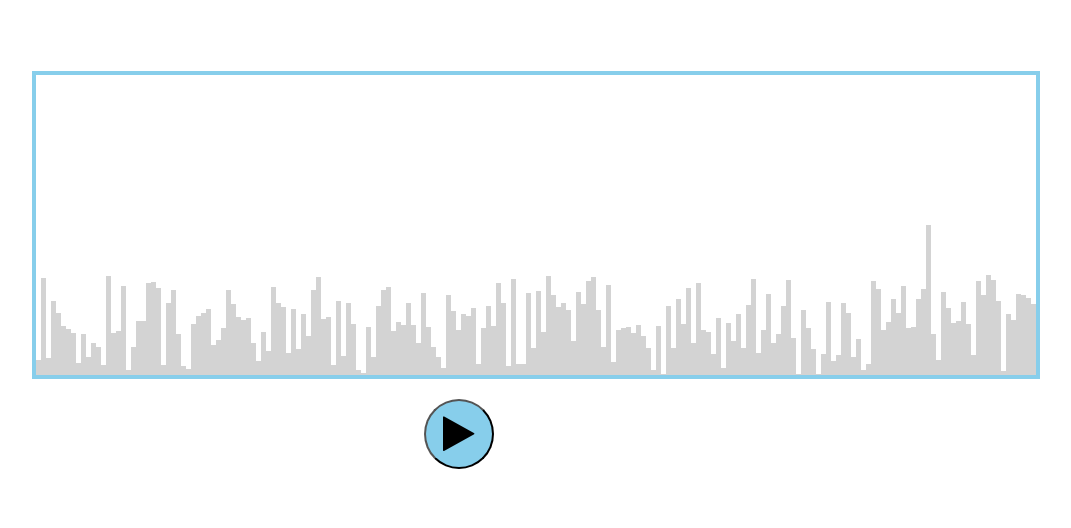
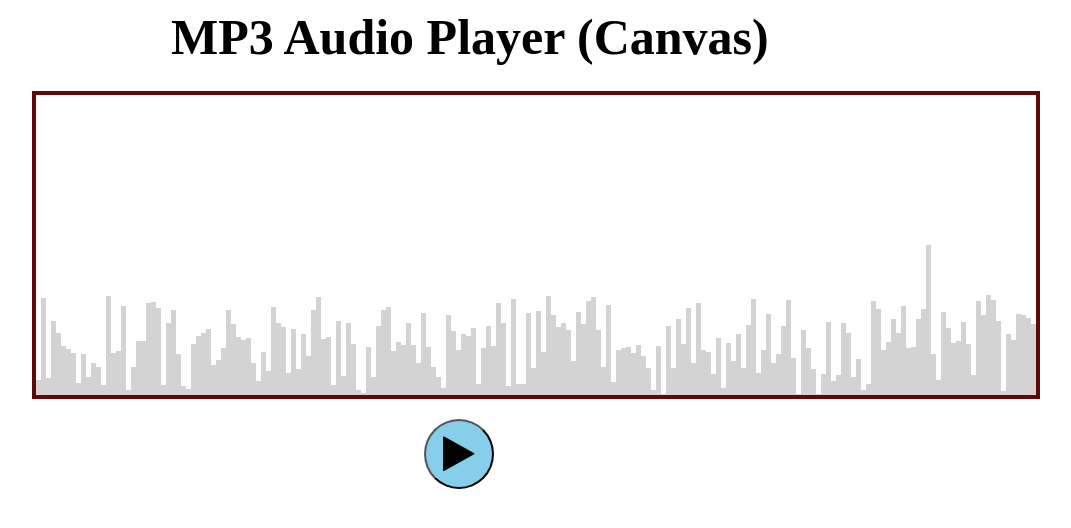
Before and after one commit to makkardeepak25/Salesken, a plain HTML site: page index.html in a window 1280 px wide. Shown: the whole page, without its empty margins (153-1224 px from the left). Drawn offline with Linux system fonts and the light colour scheme.

Commit message:
Tag remaining

```diff
--- a/index.html
+++ b/index.html
@@ -8,8 +8,9 @@
     <link rel="stylesheet" href="https://cdnjs.cloudflare.com/ajax/libs/font-awesome/4.7.0/css/font-awesome.min.css" />
   </head>
   <body>
-    <audio id="audio"><source src="rat.mp3" type="audio/ogg" /></audio>
-    <canvas id="canvas" width="1000" height="300" style="border: 4px solid skyblue"></canvas>
+    <h2>MP3 Audio Player (Canvas)</h2>
+    <audio id="audio"><source src="rat.mp3" type="audio/mp3" /></audio>
+    <canvas id="canvas" width="1000" height="300" style="border: 4px solid rgb(97, 7, 7)"></canvas>
     <button id="btn" type="button"><i class=""></i></button> <br />
     <script type="text/javascript" src="./index.js"></script>
   </body>
--- a/index.js
+++ b/index.js
@@ -205,6 +205,7 @@ var arr = [
   77,
   71
 ];
+var tags = ["Deepak", "Mahi", "anshu", "bug"];
 window.onload = function() {
   var width = 5;
   var currX = 0;
@@ -223,13 +224,28 @@ window.onload = function() {
     }
   }
 
+  if (audio.duration === audio.currentTime) {
+    console.log("audio.duration");
+    audio.pause();
+    btn.className = "fa fa-play";
+    count = 0;
+  }
+
   btn.addEventListener("click", btnListener);
 
   ctx.fillStyle = "lightgrey";
   for (var i = 0; i < arr.length; i++) {
     var h = arr[i];
+    var cnt = 0;
     ctx.fillRect(currX, base - h, width, h);
     currX += width;
+    // if ((h > 90) & (h < 100) && cnt < 4) {
+    //   var div = document.createElement("div");
+    //   div.textContent = tags[cnt];
+    //   div.style.position = absolute;
+    //   cnt++;
+    //   canvas.appendChild(div);
+    // }
   }
   audio.addEventListener("timeupdate", function() {
     var duration = audio.duration;
@@ -270,6 +286,7 @@ window.onload = function() {
       var elaspedTime = (completedPer * audio.duration) / 100;
       audio.currentTime = elaspedTime;
     }
+
   };
 
   function getMousePos(canvas, event) {
--- a/style.css
+++ b/style.css
@@ -20,5 +20,10 @@ body{
 }
 #canvas{
     margin-left: 14%;
-    margin-top: 5%;
+    margin-top: 2%;
 }
+h2{
+    font-size:50px;
+    width:50%;
+    margin: auto;
+}
```
